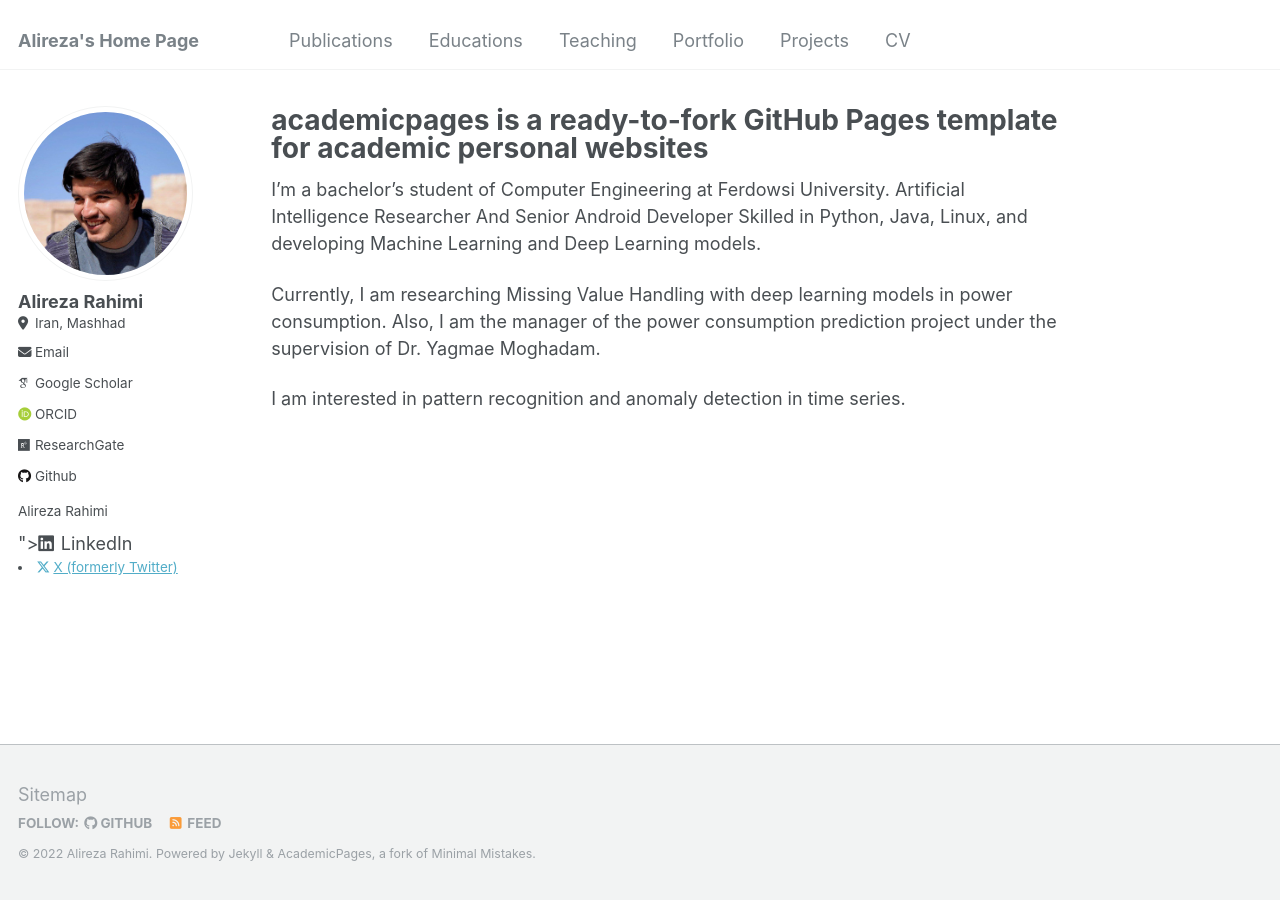
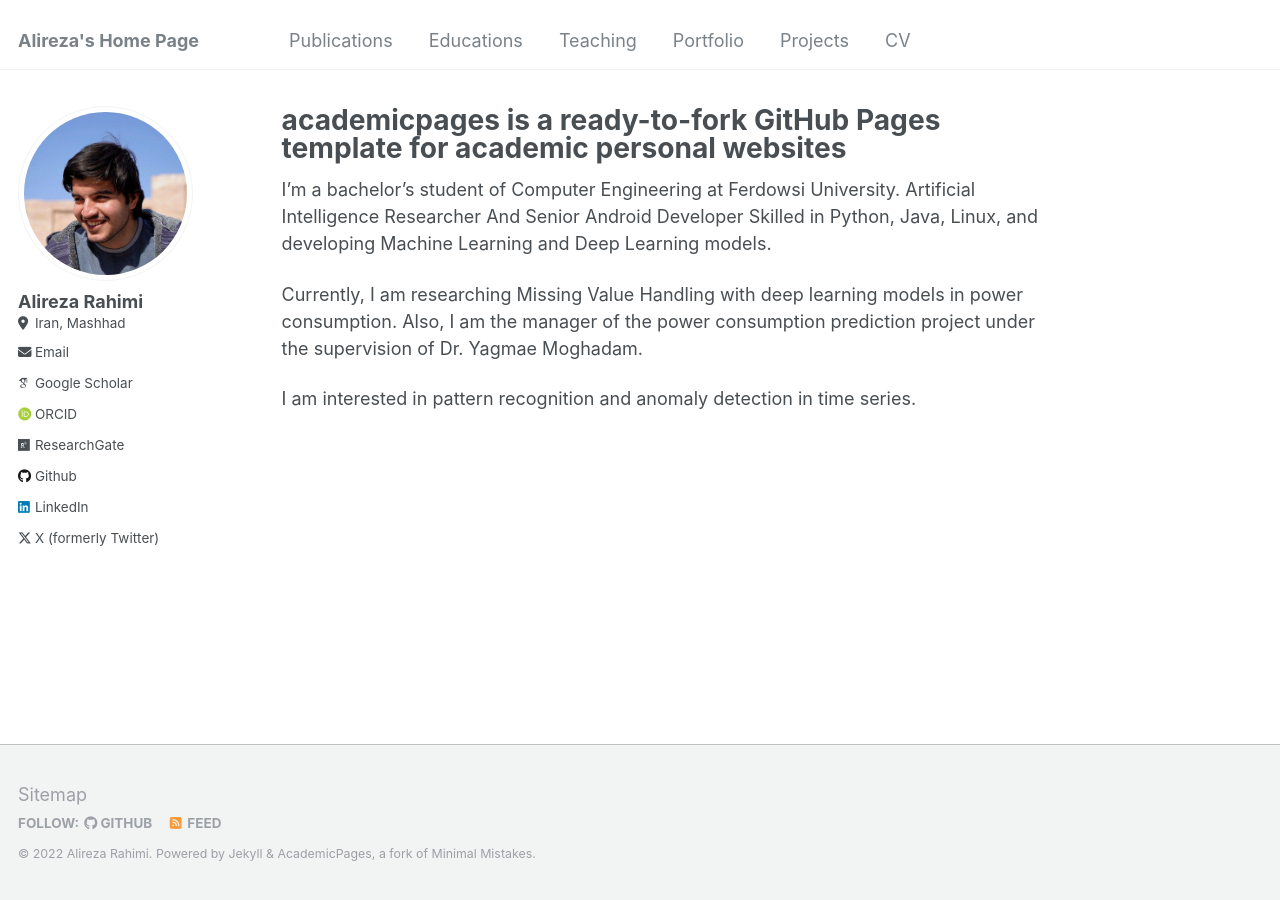
Before and after one commit to alireza9978/alireza9978.github.io, a Jekyll site: the page built from _pages/about.md, in a window 1280 px wide. Built offline with Jekyll 4.4.1, drawn with Linux system fonts in a browser that asks for light colours; some web fonts are replaced.

Commit message:
changed linkedin

```diff
--- a/_config.yml
+++ b/_config.yml
@@ -105,7 +105,7 @@ author:
   instagram        :
   impactstory      : #"https://profiles.impactstory.org/u/xxxx-xxxx-xxxx-xxxx"
   lastfm           :
-  linkedin         : <div class="badge-base LI-profile-badge" data-locale="en_US" data-size="medium" data-theme="light" data-type="VERTICAL" data-vanity="rahimialireza9978" data-version="v1"><a class="badge-base__link LI-simple-link" href="https://ir.linkedin.com/in/rahimialireza9978?trk=profile-badge">Alireza Rahimi</a></div>
+  linkedin         : "https://www.linkedin.com/in/rahimialireza9978"
   orcid            : "https://orcid.org/0000-0002-3333-7975"
   pinterest        :
   soundcloud       :
```
